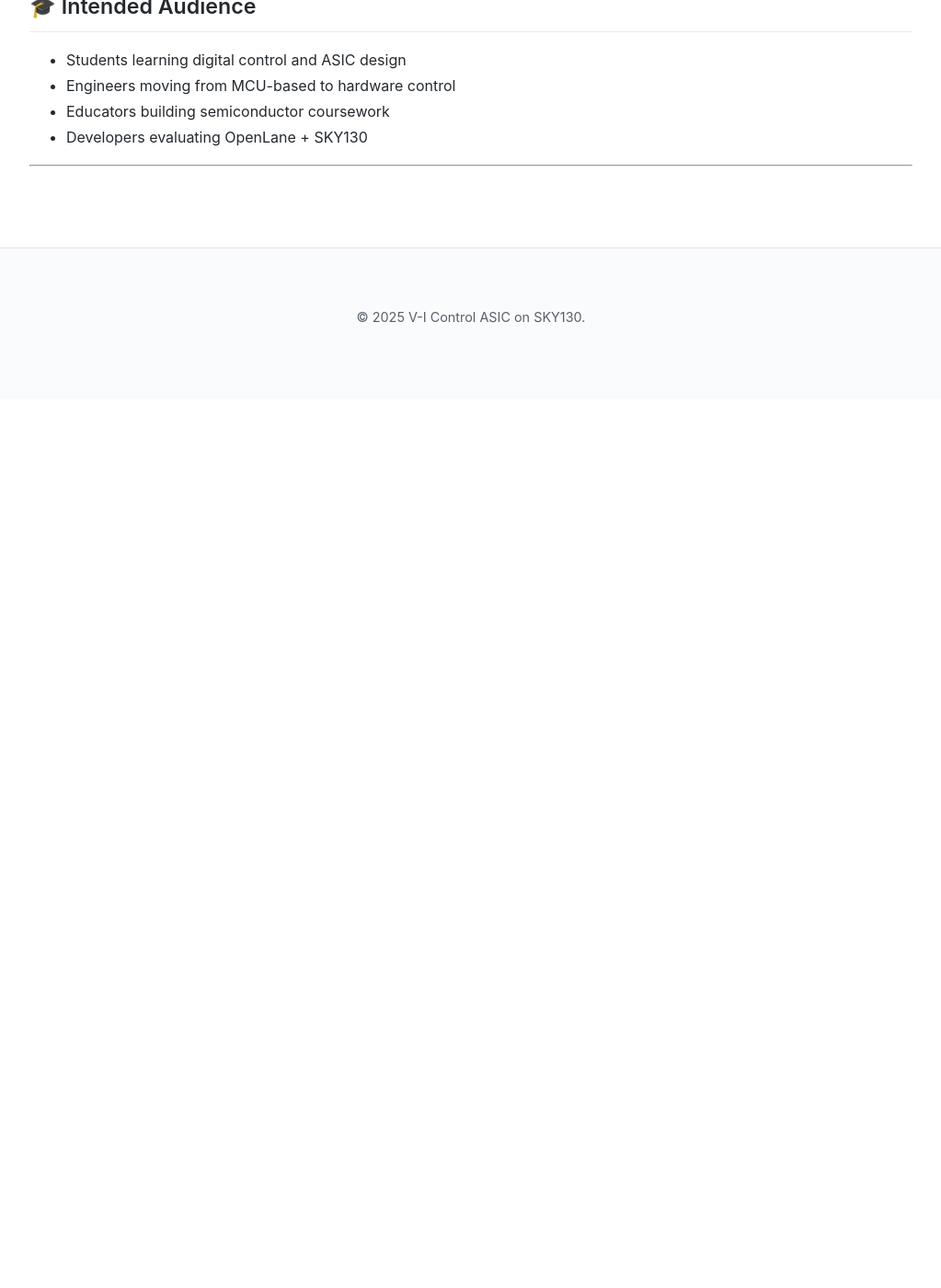
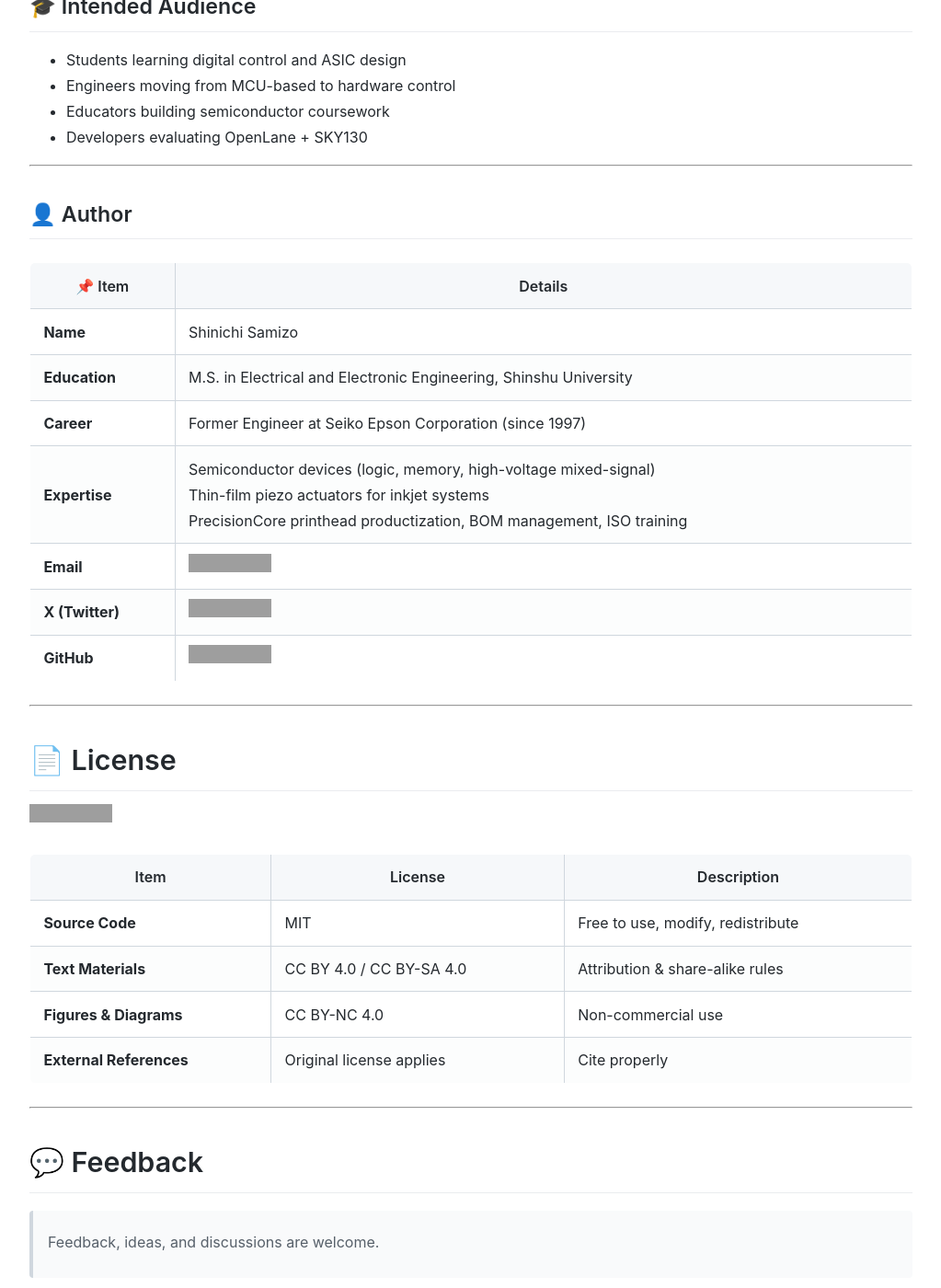
Before and after one commit to Samizo-AITL/vi-control-asic-sky130, a Jekyll site: the page built from index.md, in a window 1280 px wide and 1400 px high, scrolled down 4004 px. Shown: the whole window at 92% size, without its empty margins (128-1151 px from the left). Built offline with Jekyll 4.4.1, drawn with Linux system fonts in a browser that asks for light colours; before the commit the page ends 4438 px from its top, so only the background shows below that; grey boxes are pictures that could not be loaded.

Commit message:
Update index.md

```diff
--- a/index.md
+++ b/index.md
@@ -144,3 +144,36 @@
 - Developers evaluating OpenLane + SKY130
 
 ---
+
+## 👤 Author
+
+| 📌 Item | Details |
+|--------|---------|
+| **Name** | Shinichi Samizo |
+| **Education** | M.S. in Electrical and Electronic Engineering, Shinshu University |
+| **Career** | Former Engineer at Seiko Epson Corporation (since 1997) |
+| **Expertise** | Semiconductor devices (logic, memory, high-voltage mixed-signal)<br>Thin-film piezo actuators for inkjet systems<br>PrecisionCore printhead productization, BOM management, ISO training |
+| **Email** | [![Email](https://img.shields.io/badge/Email-shin3t72%40gmail.com-red?style=for-the-badge&logo=gmail)](mailto:shin3t72@gmail.com) |
+| **X (Twitter)** | [![X](https://img.shields.io/badge/X-@shin3t72-black?style=for-the-badge&logo=x)](https://x.com/shin3t72) |
+| **GitHub** | [![GitHub](https://img.shields.io/badge/GitHub-Samizo--AITL-blue?style=for-the-badge&logo=github)](https://github.com/Samizo-AITL) |
+
+---
+
+# 📄 License
+
+[![Hybrid License](https://img.shields.io/badge/license-Hybrid-blueviolet)](https://samizo-aitl.github.io/vi-control-asic-sky130//#-license)
+
+| Item | License | Description |
+|------|---------|-------------|
+| **Source Code** | MIT | Free to use, modify, redistribute |
+| **Text Materials** | CC BY 4.0 / CC BY-SA 4.0 | Attribution & share-alike rules |
+| **Figures & Diagrams** | CC BY-NC 4.0 | Non-commercial use |
+| **External References** | Original license applies | Cite properly |
+
+---
+
+# 💬 Feedback
+
+> Feedback, ideas, and discussions are welcome.
+
+[![💬 GitHub Discussions](https://img.shields.io/badge/💬%20GitHub-Discussions-brightgreen?logo=github)](https://github.com/Samizo-AITL/vi-control-asic-sky130//discussions)
```
